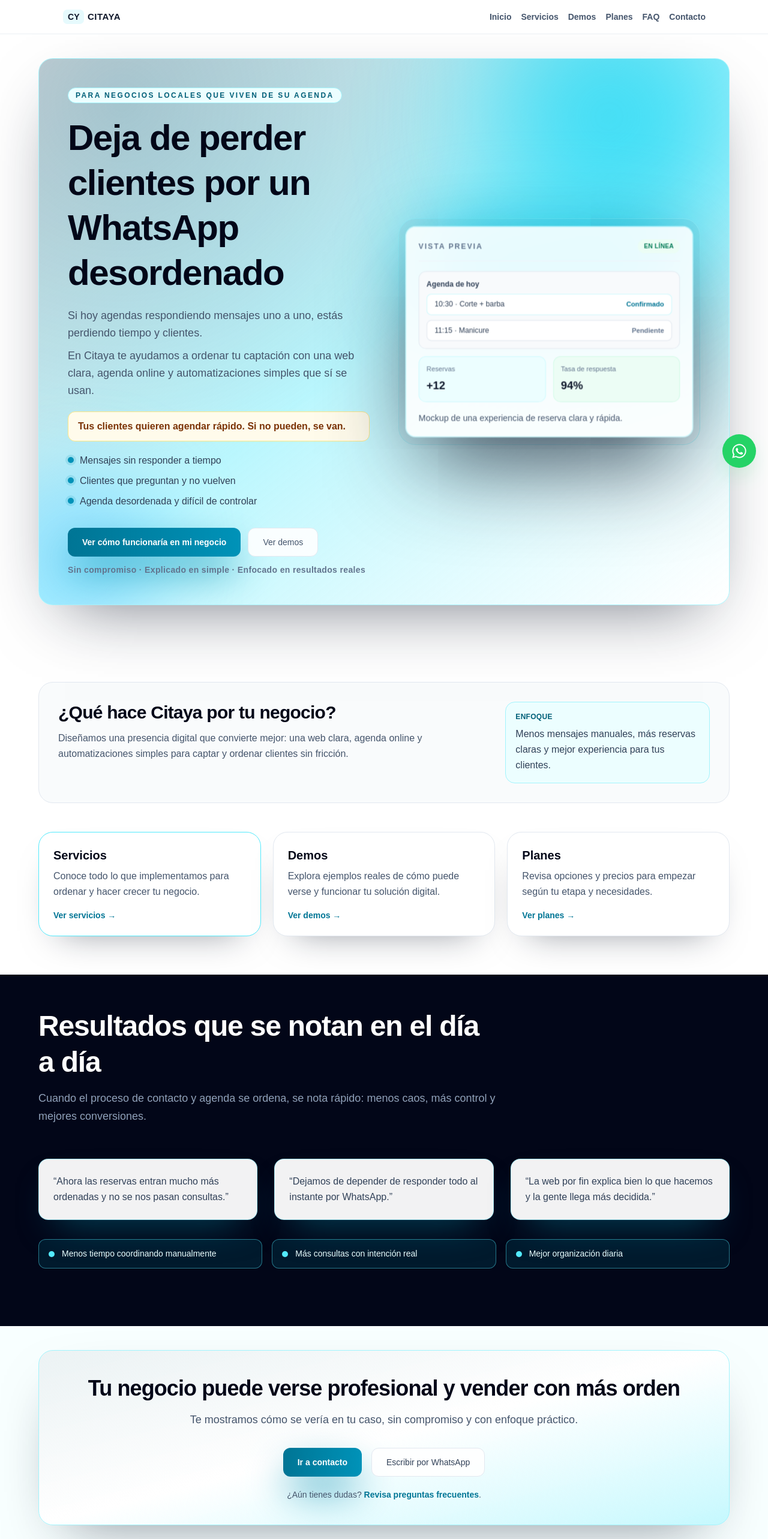
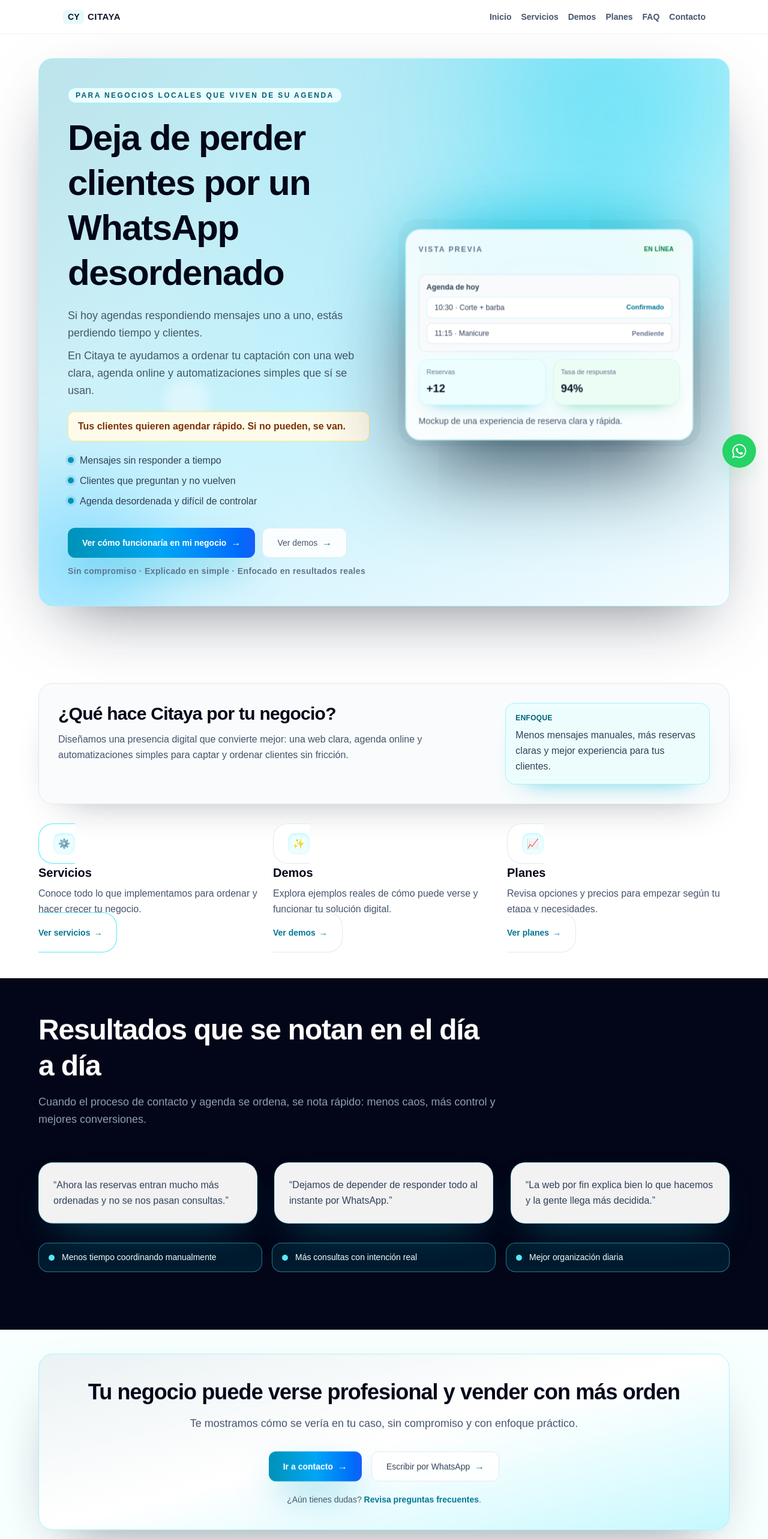
Before and after one commit to verf2390/citaya-agendas, a Next.js app: page / in a window 1280 px wide. Shown: the top 2566 px of the page at 60% size. Built offline with nearby package versions, Linux system fonts and the light colour scheme.

Commit message:
Polish homepage with premium animations and visual micro-interactions

```diff
--- a/app/(marketing)/components/home/brand-hero-section.tsx
+++ b/app/(marketing)/components/home/brand-hero-section.tsx
@@ -16,15 +16,19 @@ export function BrandHeroSection() {
         <div className="relative grid gap-8 overflow-hidden rounded-3xl border border-cyan-200/80 bg-gradient-to-br from-slate-950/15 via-cyan-200/75 to-white p-6 shadow-[0_40px_110px_-45px_rgba(15,23,42,0.62)] sm:p-8 lg:grid-cols-2 lg:items-center lg:gap-12 lg:p-12">
           <div
             aria-hidden
-            className="pointer-events-none absolute inset-0 bg-[radial-gradient(circle_at_12%_8%,rgba(14,116,144,0.22),transparent_45%),radial-gradient(circle_at_90%_18%,rgba(34,211,238,0.28),transparent_42%)]"
+            className="animate-gradient-shift pointer-events-none absolute inset-0 bg-[radial-gradient(circle_at_14%_10%,rgba(14,116,144,0.24),transparent_46%),radial-gradient(circle_at_86%_20%,rgba(34,211,238,0.26),transparent_44%),linear-gradient(120deg,rgba(255,255,255,0.62),rgba(207,250,254,0.68),rgba(224,242,254,0.6),rgba(255,255,255,0.62))]"
           />
           <div
             aria-hidden
-            className="pointer-events-none absolute -top-24 right-2 h-96 w-96 rounded-full bg-cyan-400/65 blur-[110px]"
+            className="animate-glow-drift pointer-events-none absolute -top-24 right-2 h-96 w-96 rounded-full bg-cyan-400/65 blur-[110px]"
           />
           <div
             aria-hidden
             className="pointer-events-none absolute -bottom-16 -left-20 h-72 w-72 rounded-full bg-sky-300/55 blur-3xl"
+          />
+          <div
+            aria-hidden
+            className="pointer-events-none absolute left-[18%] top-[58%] h-16 w-16 rounded-full border border-cyan-300/45 bg-white/35 blur-sm sm:h-20 sm:w-20"
           />
           <div className="relative z-10">
             <span className="inline-flex rounded-full border border-cyan-200 bg-cyan-50 px-3 py-1 text-[11px] font-semibold uppercase tracking-[0.2em] text-cyan-800 sm:text-xs">
@@ -61,15 +65,17 @@ export function BrandHeroSection() {
                 href={whatsappHref}
                 target="_blank"
                 rel="noopener noreferrer"
-                className="inline-flex min-h-12 w-full items-center justify-center rounded-xl bg-gradient-to-r from-cyan-700 to-cyan-600 px-6 py-3 text-sm font-semibold text-white shadow-[0_30px_66px_-10px_rgba(8,145,178,1)] transition-all duration-300 hover:-translate-y-2 hover:scale-[1.015] hover:from-cyan-600 hover:to-cyan-500 hover:shadow-[0_46px_92px_-12px_rgba(8,145,178,1)] focus-visible:outline-none focus-visible:ring-2 focus-visible:ring-cyan-300 focus-visible:ring-offset-2 active:translate-y-0 active:from-cyan-800 active:to-cyan-700 sm:w-auto"
+                className="animate-soft-pulse group inline-flex min-h-12 w-full items-center justify-center gap-2 rounded-xl bg-gradient-to-r from-cyan-600 via-sky-500 to-blue-600 px-6 py-3 text-sm font-semibold text-white shadow-[0_24px_56px_-16px_rgba(8,145,178,0.6)] transition-all duration-300 hover:-translate-y-1.5 hover:scale-[1.015] hover:shadow-[0_38px_84px_-18px_rgba(14,165,233,0.75)] focus-visible:outline-none focus-visible:ring-2 focus-visible:ring-cyan-300 focus-visible:ring-offset-2 active:scale-[0.985] sm:w-auto"
               >
-                Ver cómo funcionaría en mi negocio
+                <span>Ver cómo funcionaría en mi negocio</span>
+                <span className="text-base transition-transform duration-300 group-hover:translate-x-1">→</span>
               </Link>
               <a
                 href="/demos"
-                className="inline-flex min-h-12 w-full items-center justify-center rounded-xl border border-slate-200 bg-white/90 px-6 py-3 text-sm font-medium text-slate-600 transition-all duration-200 hover:border-slate-300 hover:bg-white hover:text-slate-700 focus-visible:outline-none focus-visible:ring-2 focus-visible:ring-cyan-200 focus-visible:ring-offset-2 active:translate-y-0 sm:w-auto"
+                className="group inline-flex min-h-12 w-full items-center justify-center gap-2 rounded-xl border border-slate-200 bg-white/90 px-6 py-3 text-sm font-medium text-slate-600 transition-all duration-300 hover:-translate-y-1 hover:border-slate-300 hover:bg-white hover:text-slate-700 focus-visible:outline-none focus-visible:ring-2 focus-visible:ring-cyan-200 focus-visible:ring-offset-2 active:scale-[0.99] sm:w-auto"
               >
-                Ver demos
+                <span>Ver demos</span>
+                <span className="text-base text-cyan-700 transition-transform duration-300 group-hover:translate-x-1">→</span>
               </a>
             </div>
 
@@ -78,12 +84,16 @@ export function BrandHeroSection() {
             </p>
           </div>
 
-          <div className="relative z-10 rounded-[1.8rem] border border-cyan-200/70 bg-slate-900/[0.035] p-3 sm:p-4">
+          <div className="relative z-10 rounded-[1.9rem] border border-cyan-200/70 bg-slate-900/[0.035] p-3 backdrop-blur-sm sm:p-4">
+            <div
+              aria-hidden
+              className="pointer-events-none absolute -inset-8 -z-10 rounded-[2.2rem] bg-[radial-gradient(circle,rgba(34,211,238,0.45),rgba(34,211,238,0)_65%)] blur-2xl"
+            />
             <div
               aria-hidden
               className="pointer-events-none absolute inset-x-2 top-1 h-40 rounded-full bg-cyan-400/75 blur-3xl sm:inset-x-7"
             />
-            <div className="relative scale-[1.02] rounded-2xl border border-cyan-100 bg-white/88 p-4 shadow-[0_62px_150px_-28px_rgba(15,23,42,0.86)] ring-1 ring-cyan-100/70 backdrop-blur-[3px] sm:p-5">
+            <div className="animate-floating-card relative scale-[1.02] rounded-3xl border border-cyan-100 bg-white/90 p-4 shadow-[0_62px_150px_-28px_rgba(15,23,42,0.86)] ring-1 ring-cyan-100/70 backdrop-blur-[3px] transition-all duration-300 hover:-translate-y-1.5 hover:shadow-[0_72px_170px_-26px_rgba(14,165,233,0.58)] sm:p-5 motion-safe:lg:translate-y-1">
               <div className="flex items-center justify-between border-b border-slate-100 pb-3">
                 <p className="text-xs font-semibold uppercase tracking-[0.16em] text-slate-500">Vista previa</p>
                 <span className="rounded-full bg-emerald-50 px-2.5 py-1 text-[10px] font-semibold uppercase tracking-wide text-emerald-700">
@@ -106,11 +116,11 @@ export function BrandHeroSection() {
               </div>
 
               <div className="mt-3 grid grid-cols-2 gap-3">
-                <div className="rounded-xl border border-cyan-100 bg-cyan-50 px-3 py-3">
+                <div className="rounded-2xl border border-cyan-100 bg-cyan-50 px-3 py-3 shadow-[0_14px_26px_-20px_rgba(6,182,212,0.8)]">
                   <p className="text-[11px] text-slate-500">Reservas</p>
                   <p className="mt-1 text-lg font-semibold text-slate-900">+12</p>
                 </div>
-                <div className="rounded-xl border border-emerald-100 bg-emerald-50 px-3 py-3">
+                <div className="rounded-2xl border border-emerald-100 bg-emerald-50 px-3 py-3 shadow-[0_14px_26px_-20px_rgba(16,185,129,0.8)]">
                   <p className="text-[11px] text-slate-500">Tasa de respuesta</p>
                   <p className="mt-1 text-lg font-semibold text-slate-900">94%</p>
                 </div>
--- a/app/(marketing)/components/home/final-cta-section.tsx
+++ b/app/(marketing)/components/home/final-cta-section.tsx
@@ -1,5 +1,6 @@
 import Link from "next/link";
 import { whatsappHref } from "./marketing-content";
+import { RevealOnScroll } from "./reveal-on-scroll";
 
 type FinalCtaSectionProps = {
   showFaqTeaser?: boolean;
@@ -8,7 +9,7 @@ type FinalCtaSectionProps = {
 export function FinalCtaSection({ showFaqTeaser = false }: FinalCtaSectionProps) {
   return (
     <section className="bg-cyan-50/35 px-4 pb-20 pt-8 sm:px-6 sm:pb-24 sm:pt-10 lg:px-10 lg:pb-28">
-      <div className="mx-auto max-w-6xl rounded-3xl border border-cyan-200 bg-gradient-to-br from-slate-900/5 via-white to-cyan-200/60 px-5 py-8 text-center shadow-[0_40px_100px_-48px_rgba(15,23,42,0.55)] sm:px-8 sm:py-10">
+      <RevealOnScroll className="mx-auto max-w-6xl rounded-3xl border border-cyan-200 bg-gradient-to-br from-slate-900/5 via-white to-cyan-200/60 px-5 py-8 text-center shadow-[0_40px_100px_-48px_rgba(15,23,42,0.55)] sm:px-8 sm:py-10">
         <h2 className="text-3xl font-bold leading-tight tracking-tight text-slate-950 sm:text-4xl">
           Tu negocio puede verse profesional y vender con más orden
         </h2>
@@ -19,30 +20,32 @@ export function FinalCtaSection({ showFaqTeaser = false }: FinalCtaSectionProps)
         <div className="mx-auto mt-7 grid w-full max-w-xl gap-3 sm:mt-8 sm:flex sm:justify-center sm:gap-4">
           <Link
             href="/contacto"
-            className="inline-flex min-h-12 w-full items-center justify-center rounded-xl bg-gradient-to-r from-cyan-700 to-cyan-600 px-6 py-3 text-sm font-semibold text-white shadow-[0_30px_66px_-10px_rgba(8,145,178,1)] transition-all duration-300 hover:-translate-y-1.5 hover:from-cyan-600 hover:to-cyan-500 sm:w-auto"
+            className="animate-soft-pulse group inline-flex min-h-12 w-full items-center justify-center gap-2 rounded-xl bg-gradient-to-r from-cyan-600 via-sky-500 to-blue-600 px-6 py-3 text-sm font-semibold text-white shadow-[0_24px_56px_-16px_rgba(8,145,178,0.6)] transition-all duration-300 hover:-translate-y-1.5 hover:shadow-[0_38px_84px_-18px_rgba(14,165,233,0.75)] active:scale-[0.985] sm:w-auto"
           >
-            Ir a contacto
+            <span>Ir a contacto</span>
+            <span className="text-base transition-transform duration-300 group-hover:translate-x-1">→</span>
           </Link>
           <Link
             href={whatsappHref}
             target="_blank"
             rel="noopener noreferrer"
-            className="inline-flex min-h-12 w-full items-center justify-center rounded-xl border border-slate-200 bg-white/90 px-6 py-3 text-sm font-medium text-slate-700 transition-all duration-200 hover:border-slate-300 sm:w-auto"
+            className="group inline-flex min-h-12 w-full items-center justify-center gap-2 rounded-xl border border-slate-200 bg-white/90 px-6 py-3 text-sm font-medium text-slate-700 transition-all duration-300 hover:-translate-y-1 hover:border-slate-300 hover:bg-white active:scale-[0.99] sm:w-auto"
           >
-            Escribir por WhatsApp
+            <span>Escribir por WhatsApp</span>
+            <span className="text-base text-cyan-700 transition-transform duration-300 group-hover:translate-x-1">→</span>
           </Link>
         </div>
 
         {showFaqTeaser ? (
           <p className="mt-5 text-sm text-slate-600">
             ¿Aún tienes dudas?{" "}
-            <Link href="/faq" className="font-semibold text-cyan-700 hover:text-cyan-800">
+            <Link href="/faq" className="font-semibold text-cyan-700 transition-colors hover:text-cyan-800">
               Revisa preguntas frecuentes
             </Link>
             .
           </p>
         ) : null}
-      </div>
+      </RevealOnScroll>
     </section>
   );
 }
--- a/app/(marketing)/components/home/home-summary-section.tsx
+++ b/app/(marketing)/components/home/home-summary-section.tsx
@@ -1,23 +1,23 @@
+import { RevealOnScroll } from "./reveal-on-scroll";
+
 export function HomeSummarySection() {
   return (
     <section className="bg-white px-4 pb-10 pt-4 sm:px-6 sm:pb-12 lg:px-10">
-      <div className="mx-auto grid w-full max-w-6xl gap-5 rounded-3xl border border-slate-200 bg-slate-50/80 p-6 sm:p-8 lg:grid-cols-3 lg:gap-8">
+      <RevealOnScroll className="mx-auto grid w-full max-w-6xl gap-5 rounded-3xl border border-slate-200 bg-slate-50/80 p-6 shadow-[0_28px_70px_-45px_rgba(15,23,42,0.48)] backdrop-blur-sm sm:p-8 lg:grid-cols-3 lg:gap-8">
         <div className="lg:col-span-2">
-          <h2 className="text-2xl font-bold tracking-tight text-slate-950 sm:text-3xl">
-            ¿Qué hace Citaya por tu negocio?
-          </h2>
+          <h2 className="text-2xl font-bold tracking-tight text-slate-950 sm:text-3xl">¿Qué hace Citaya por tu negocio?</h2>
           <p className="mt-3 text-sm leading-relaxed text-slate-600 sm:text-base">
             Diseñamos una presencia digital que convierte mejor: una web clara, agenda online y automatizaciones
             simples para captar y ordenar clientes sin fricción.
           </p>
         </div>
-        <div className="rounded-2xl border border-cyan-200 bg-cyan-50 p-4">
+        <div className="rounded-2xl border border-cyan-200 bg-cyan-50/85 p-4 shadow-[0_24px_42px_-34px_rgba(6,182,212,0.9)] backdrop-blur-sm">
           <p className="text-xs font-semibold uppercase tracking-wide text-cyan-800">Enfoque</p>
           <p className="mt-2 text-sm leading-relaxed text-slate-700 sm:text-base">
             Menos mensajes manuales, más reservas claras y mejor experiencia para tus clientes.
           </p>
         </div>
-      </div>
+      </RevealOnScroll>
     </section>
   );
 }
--- a/app/(marketing)/components/home/marketing-header.tsx
+++ b/app/(marketing)/components/home/marketing-header.tsx
@@ -19,7 +19,7 @@ export function MarketingHeader() {
         </Link>
         <nav className="flex flex-wrap items-center justify-end gap-x-3 gap-y-2 text-xs font-semibold text-slate-600 sm:gap-x-4 sm:text-sm">
           {navItems.map((item) => (
-            <Link key={item.href} href={item.href} className="transition-colors hover:text-cyan-700">
+            <Link key={item.href} href={item.href} className="link-underline rounded-sm transition-colors duration-300 hover:text-cyan-700 focus-visible:outline-none focus-visible:text-cyan-700">
               {item.label}
             </Link>
           ))}
--- a/app/(marketing)/components/home/navigation-cards-section.tsx
+++ b/app/(marketing)/components/home/navigation-cards-section.tsx
@@ -1,20 +1,24 @@
 import Link from "next/link";
+import { RevealOnScroll } from "./reveal-on-scroll";
 
 const cards = [
   {
     title: "Servicios",
     description: "Conoce todo lo que implementamos para ordenar y hacer crecer tu negocio.",
     href: "/servicios",
+    icon: "⚙️",
   },
   {
     title: "Demos",
     description: "Explora ejemplos reales de cómo puede verse y funcionar tu solución digital.",
     href: "/demos",
+    icon: "✨",
   },
   {
     title: "Planes",
     description: "Revisa opciones y precios para empezar según tu etapa y necesidades.",
     href: "/planes",
+    icon: "📈",
   },
 ] as const;
 
@@ -24,17 +28,24 @@ export function NavigationCardsSection() {
       <div className="mx-auto w-full max-w-6xl">
         <div className="grid grid-cols-1 gap-5 sm:grid-cols-2 lg:grid-cols-3">
           {cards.map((card, index) => (
+            <RevealOnScroll key={card.title} delayMs={index * 90}>
               <Link
-              key={card.title}
                 href={card.href}
-              className={`rounded-3xl border bg-white p-6 shadow-[0_28px_60px_-36px_rgba(15,23,42,0.5)] transition-all duration-300 hover:-translate-y-1.5 hover:border-cyan-400 hover:shadow-[0_42px_85px_-28px_rgba(8,145,178,0.55)] ${
+                className={`group rounded-3xl border bg-white/95 p-6 shadow-[0_28px_60px_-36px_rgba(15,23,42,0.5)] backdrop-blur-sm transition-all duration-300 hover:-translate-y-1.5 hover:border-cyan-400 hover:shadow-[0_42px_85px_-28px_rgba(8,145,178,0.55)] active:scale-[0.995] ${
                   index === 0 ? "border-cyan-300" : "border-slate-200"
                 }`}
               >
-              <h3 className="text-xl font-bold text-slate-950">{card.title}</h3>
+                <div className="inline-flex h-9 w-9 items-center justify-center rounded-xl bg-cyan-50 text-base shadow-inner shadow-cyan-200/60">
+                  <span aria-hidden>{card.icon}</span>
+                </div>
+                <h3 className="mt-4 text-xl font-bold text-slate-950">{card.title}</h3>
                 <p className="mt-2 text-sm leading-relaxed text-slate-600 sm:text-base">{card.description}</p>
-              <p className="mt-4 text-sm font-semibold text-cyan-700">Ver {card.title.toLowerCase()} →</p>
+                <p className="mt-4 inline-flex items-center gap-1.5 text-sm font-semibold text-cyan-700">
+                  <span>Ver {card.title.toLowerCase()}</span>
+                  <span className="transition-transform duration-300 group-hover:translate-x-1">→</span>
+                </p>
               </Link>
+            </RevealOnScroll>
           ))}
         </div>
       </div>
--- /dev/null
+++ b/app/(marketing)/components/home/reveal-on-scroll.tsx
@@ -0,0 +1,58 @@
+"use client";
+
+import { type ReactNode, useEffect, useRef, useState } from "react";
+
+type RevealOnScrollProps = {
+  children: ReactNode;
+  className?: string;
+  delayMs?: number;
+  yOffset?: number;
+};
+
+function prefersReducedMotion() {
+  if (typeof window === "undefined") return false;
+  return window.matchMedia("(prefers-reduced-motion: reduce)").matches;
+}
+
+export function RevealOnScroll({ children, className = "", delayMs = 0, yOffset = 18 }: RevealOnScrollProps) {
+  const ref = useRef<HTMLDivElement | null>(null);
+  const [isVisible, setIsVisible] = useState(prefersReducedMotion);
+
+  useEffect(() => {
+    if (prefersReducedMotion()) return;
+
+    const node = ref.current;
+    if (!node) return;
+
+    const observer = new IntersectionObserver(
+      (entries) => {
+        entries.forEach((entry) => {
+          if (entry.isIntersecting) {
+            setIsVisible(true);
+            observer.disconnect();
+          }
+        });
+      },
+      { threshold: 0.2, rootMargin: "0px 0px -12% 0px" },
+    );
+
+    observer.observe(node);
+
+    return () => observer.disconnect();
+  }, []);
+
+  return (
+    <div
+      ref={ref}
+      className={className}
+      style={{
+        opacity: isVisible ? 1 : 0,
+        transform: isVisible ? "translateY(0)" : `translateY(${yOffset}px)`,
+        transition: `opacity 420ms ease-out ${delayMs}ms, transform 420ms ease-out ${delayMs}ms`,
+        willChange: "opacity, transform",
+      }}
+    >
+      {children}
+    </div>
+  );
+}
--- a/app/(marketing)/components/home/social-proof-section.tsx
+++ b/app/(marketing)/components/home/social-proof-section.tsx
@@ -1,3 +1,5 @@
+import { RevealOnScroll } from "./reveal-on-scroll";
+
 const testimonials = [
   "Ahora las reservas entran mucho más ordenadas y no se nos pasan consultas.",
   "Dejamos de depender de responder todo al instante por WhatsApp.",
@@ -14,7 +16,7 @@ export function SocialProofSection() {
   return (
     <section className="bg-slate-950 px-4 pb-16 pt-10 sm:px-6 sm:pb-20 sm:pt-12 lg:px-10 lg:pb-24 lg:pt-14">
       <div className="mx-auto w-full max-w-6xl">
-        <div className="max-w-3xl">
+        <RevealOnScroll className="max-w-3xl">
           <h2 className="text-3xl font-bold leading-tight tracking-tight text-white sm:text-4xl lg:text-5xl">
             Resultados que se notan en el día a día
           </h2>
@@ -22,28 +24,26 @@ export function SocialProofSection() {
             Cuando el proceso de contacto y agenda se ordena, se nota rápido: menos caos, más control y mejores
             conversiones.
           </p>
-        </div>
+        </RevealOnScroll>
 
         <div className="mt-12 grid grid-cols-1 gap-5 sm:mt-14 sm:grid-cols-2 sm:gap-6 lg:grid-cols-3 lg:gap-7">
-          {testimonials.map((testimonial) => (
-            <article
-              key={testimonial}
-              className="rounded-2xl border border-cyan-400/30 bg-white/95 p-5 shadow-[0_28px_65px_-32px_rgba(6,182,212,0.55)] transition-all duration-500 hover:-translate-y-3 hover:scale-[1.012] hover:border-cyan-300 hover:shadow-[0_48px_98px_-20px_rgba(34,211,238,0.68)] sm:p-6"
-            >
-              <p className="text-sm leading-relaxed text-slate-700 sm:text-base">“{testimonial}”</p>
-            </article>
+          {testimonials.map((testimonial, index) => (
+            <RevealOnScroll key={testimonial} delayMs={index * 90}>
+              <article className="rounded-3xl border border-cyan-400/30 bg-white/95 p-5 shadow-[0_28px_65px_-32px_rgba(6,182,212,0.55)] transition-all duration-300 hover:-translate-y-2 hover:border-cyan-300 hover:shadow-[0_48px_98px_-20px_rgba(34,211,238,0.68)] sm:p-6">
+                <p className="text-sm leading-relaxed text-slate-700 sm:text-base">“{testimonial}”</p>
+              </article>
+            </RevealOnScroll>
           ))}
         </div>
 
         <div className="mt-6 grid grid-cols-1 gap-3 sm:mt-8 sm:grid-cols-3 sm:gap-4">
-          {indicators.map((indicator) => (
-            <div
-              key={indicator}
-              className="flex items-center gap-3 rounded-xl border border-cyan-300/45 bg-cyan-400/10 px-4 py-3"
-            >
-              <span className="mt-0.5 inline-block h-2.5 w-2.5 shrink-0 rounded-full bg-cyan-300" aria-hidden />
-              <p className="text-sm font-medium leading-relaxed text-cyan-50">{indicator}</p>
-            </div>
+          {indicators.map((indicator, index) => (
+            <RevealOnScroll key={indicator} delayMs={index * 60}>
+              <div className="flex items-center gap-3 rounded-2xl border border-cyan-300/45 bg-cyan-400/10 px-4 py-3 backdrop-blur-sm">
+                <span className="mt-0.5 inline-block h-2.5 w-2.5 shrink-0 rounded-full bg-cyan-300" aria-hidden />
+                <p className="text-sm font-medium leading-relaxed text-cyan-50">{indicator}</p>
+              </div>
+            </RevealOnScroll>
           ))}
         </div>
       </div>
--- a/app/globals.css
+++ b/app/globals.css
@@ -29,8 +29,108 @@ html {
   scroll-behavior: smooth;
 }
 
+@keyframes gradientShift {
+  0% {
+    background-position: 0% 50%;
+  }
+  50% {
+    background-position: 100% 50%;
+  }
+  100% {
+    background-position: 0% 50%;
+  }
+}
+
+@keyframes floatingCard {
+  0%,
+  100% {
+    transform: translateY(0);
+  }
+  50% {
+    transform: translateY(-8px);
+  }
+}
+
+@keyframes softPulse {
+  0%,
+  100% {
+    box-shadow: 0 24px 56px -16px rgba(8, 145, 178, 0.6);
+  }
+  50% {
+    box-shadow: 0 28px 66px -14px rgba(6, 182, 212, 0.8);
+  }
+}
+
+@keyframes glowDrift {
+  0%,
+  100% {
+    transform: translate3d(0, 0, 0) scale(1);
+    opacity: 0.48;
+  }
+  50% {
+    transform: translate3d(8px, -6px, 0) scale(1.07);
+    opacity: 0.68;
+  }
+}
+
+.animate-gradient-shift {
+  background-size: 200% 200%;
+  animation: gradientShift 16s ease infinite;
+}
+
+.animate-floating-card {
+  animation: floatingCard 6s ease-in-out infinite;
+}
+
+.animate-soft-pulse {
+  animation: softPulse 4.6s ease-in-out infinite;
+}
+
+.animate-glow-drift {
+  animation: glowDrift 8s ease-in-out infinite;
+}
+
+.link-underline {
+  position: relative;
+}
+
+.link-underline::after {
+  content: "";
+  position: absolute;
+  left: 0;
+  bottom: -0.28rem;
+  width: 100%;
+  height: 2px;
+  border-radius: 9999px;
+  background: linear-gradient(90deg, rgba(34, 211, 238, 0.95), rgba(14, 165, 233, 0.95));
+  transform: scaleX(0);
+  transform-origin: right;
+  transition: transform 250ms ease;
+}
+
+.link-underline:hover::after,
+.link-underline:focus-visible::after {
+  transform: scaleX(1);
+  transform-origin: left;
+}
+
 @media (prefers-reduced-motion: reduce) {
   html {
     scroll-behavior: auto;
   }
+
+  .animate-gradient-shift,
+  .animate-floating-card,
+  .animate-soft-pulse,
+  .animate-glow-drift {
+    animation: none !important;
+  }
 }
+
+@media (max-width: 640px) {
+  .animate-floating-card,
+  .animate-soft-pulse,
+  .animate-glow-drift {
+    animation-duration: 12s;
+  }
+}
```
Lines whose indentation alone changed are shown as unchanged.
